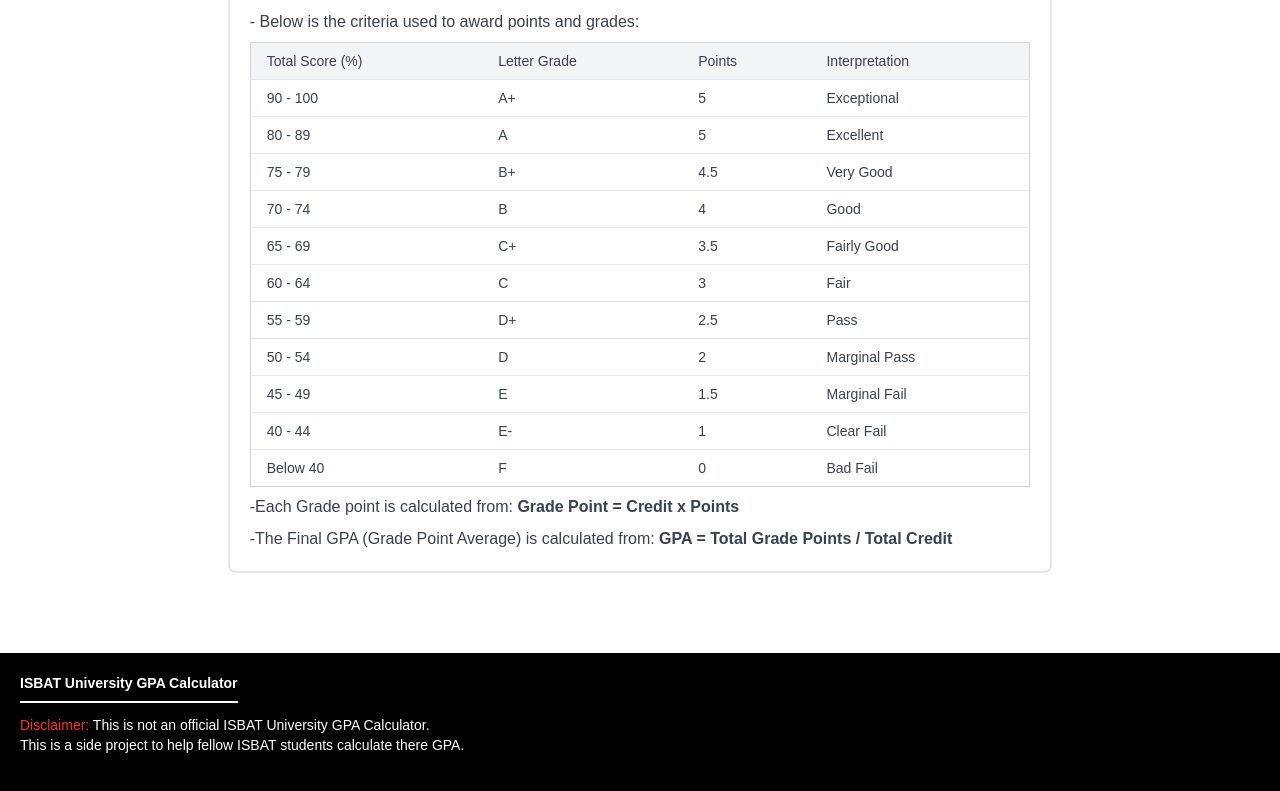
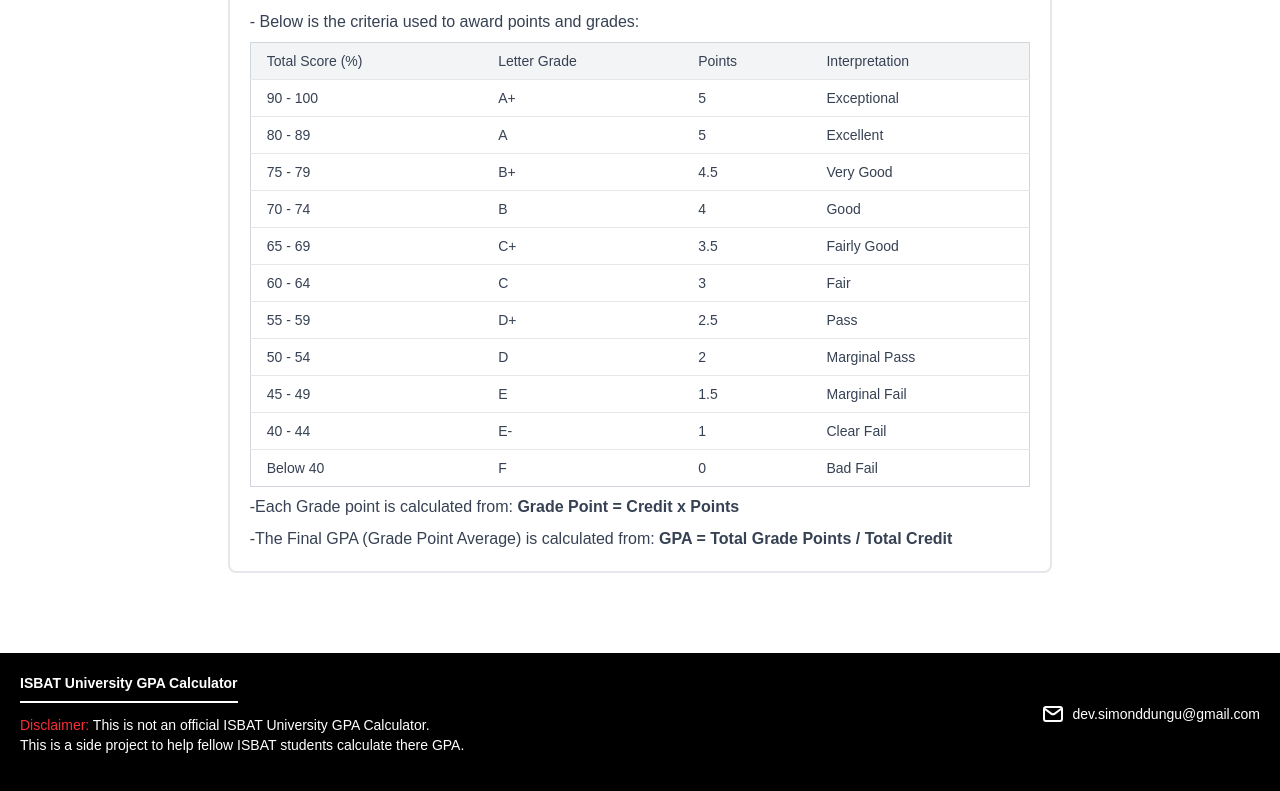
Before and after one commit to SimonDdungu/ISBAT-GPA-Calculator, a Next.js app: page / in a window 1280 px wide. Shown: the part 737-1528 px from the top of the page. Built offline with nearby package versions, Linux system fonts and the light colour scheme.

Commit message:
Updated Footer with contact and flex-box chnages

```diff
--- a/src/components/Global/Footer.tsx
+++ b/src/components/Global/Footer.tsx
@@ -1,14 +1,22 @@
 import React from 'react'
 import Image from 'next/image'
-import Logo from "@/assets/logo/ISBAT-logo-small.png"
+import Link from 'next/link'
+import Email from "@/assets/icons/email.svg"
 
 const Footer = () => {
   return (
     <div className='bg-black text-white px-5 pt-5 pb-10 grow'>
+      <div className='flex flex-col md:flex-row gap-y-10 md:justify-between'>
         <div className='text-sm'>
             <h2 className='font-semibold mb-3 pb-2 border-b-2 border-white w-max'>ISBAT University GPA Calculator</h2>
             <h3><span className='text-red-500'>Disclaimer:</span> This is not an official ISBAT University GPA Calculator.<br/>This is a side project to help fellow ISBAT students calculate there GPA.</h3>
         </div>
+
+        <Link href={"mailto:dev.simonddungu@gmail.com"} className='text-white flex flex-row gap-x-2 items-center text-sm'>
+          <Image src={Email} alt='email' className='size-6 object-contain'/>
+          <span>dev.simonddungu@gmail.com</span>
+        </Link>
+      </div>
     </div>
   )
 }
```
Also changed, not shown: src/assets/icons/email.svg (added).
